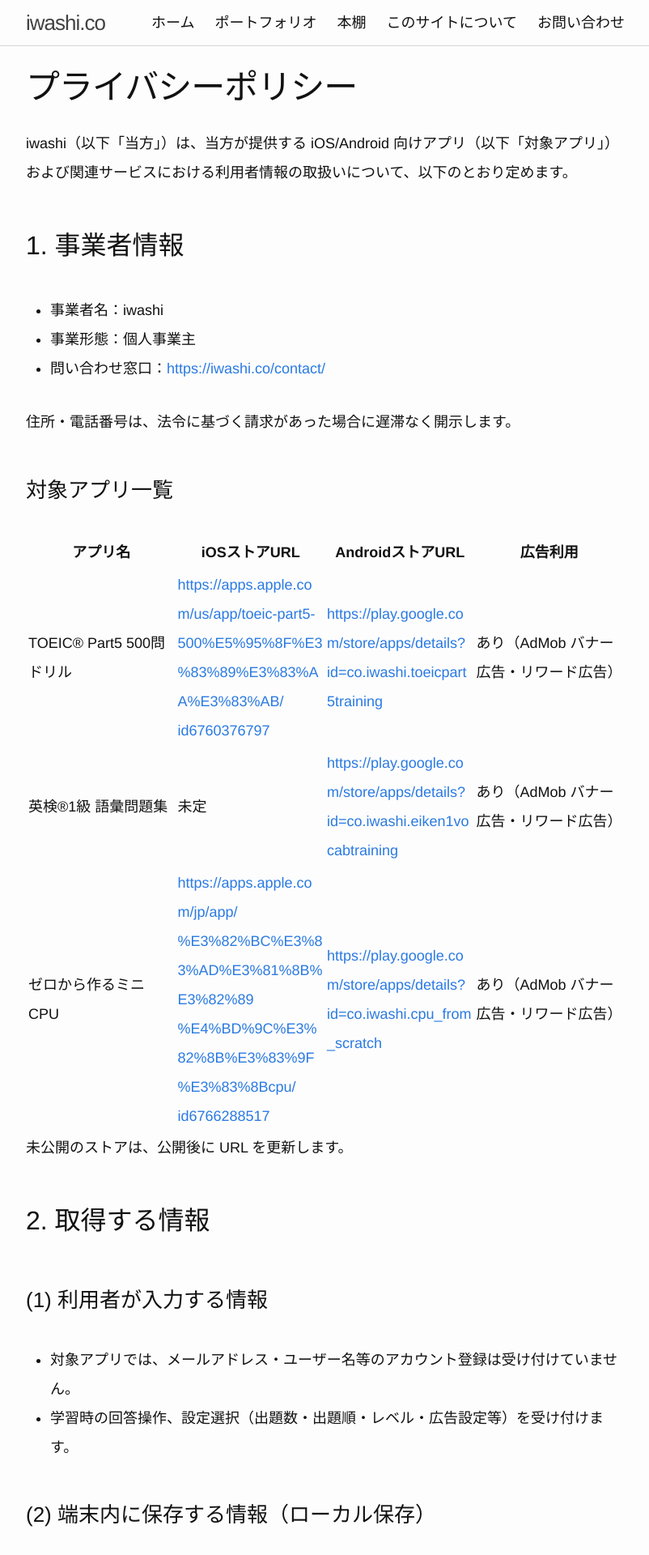
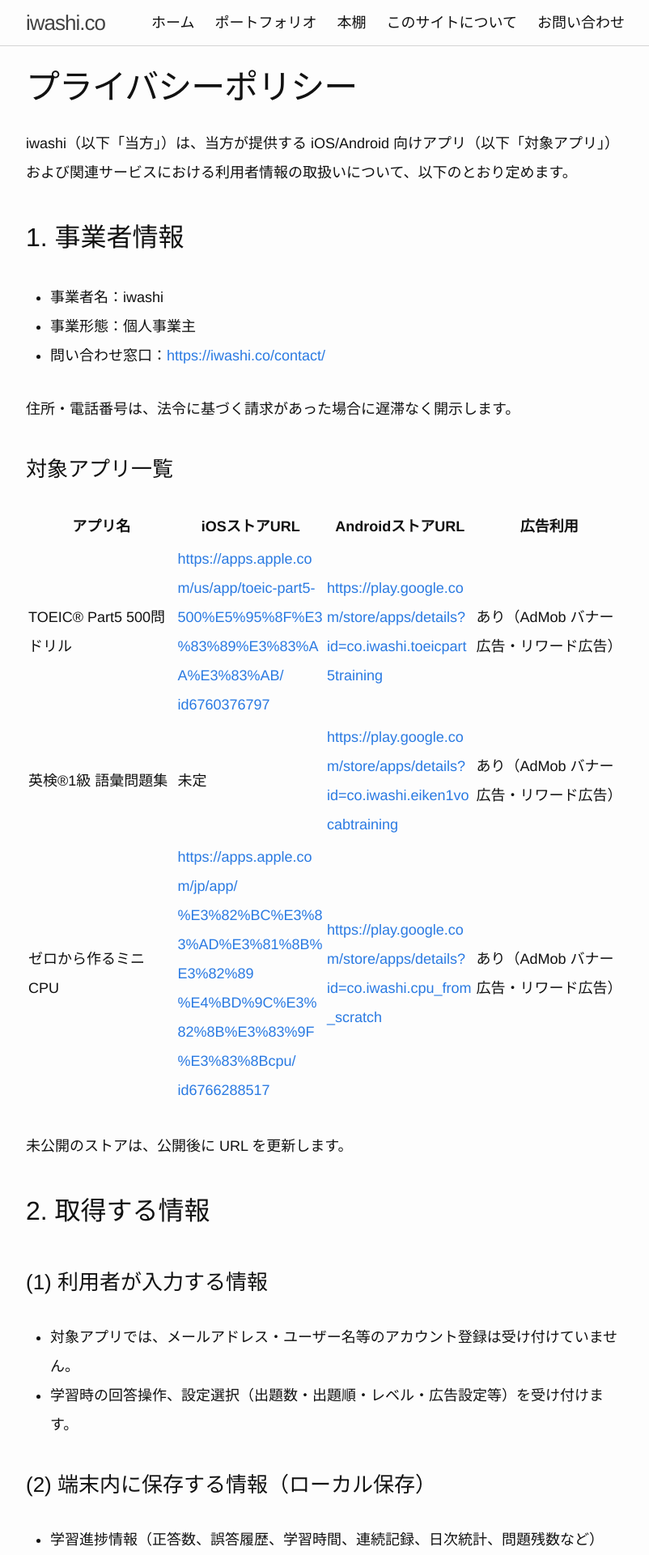
Before and after one commit to iwashi/iwashi.github.io, a Jekyll site: the page built from privacy-policy.md, in a window 1280 px wide. Shown: the top 1920 px of the page at 81% size, without its empty margins (238-1040 px from the left). Built offline with Jekyll 4.4.1, drawn with Linux system fonts in a browser that asks for light colours.

Commit message:
Adjust table and heading spacing in post content

```diff
--- a/_sass/_layout.scss
+++ b/_sass/_layout.scss
@@ -460,6 +460,15 @@
 .post-content {
     margin-bottom: $spacing-unit;
 
+    table {
+        margin-bottom: $spacing-unit;
+    }
+
+    h2, h3 {
+        margin-top: $spacing-unit;
+        margin-bottom: calc($spacing-unit * 0.8);
+    }
+
     h2 {
         font-size: 32px;
 
```
